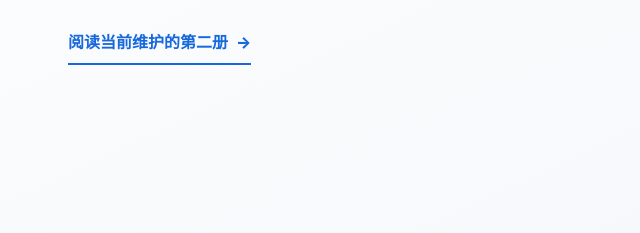
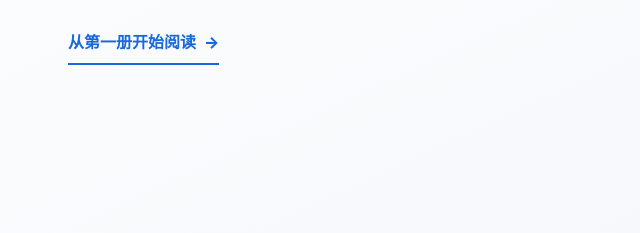
Before and after one commit to zhangleo-1983/ai-infrastructure-books, an Astro site: page / in a window 1280 px wide. Shown: the part 500-733 px from the top of the page, 0-640 px from the left. Built offline with nearby package versions, Linux system fonts and the light colour scheme; Astro itself is replaced by a stand-in of ours.

Commit message:
fix(home): start series from book one

```diff
--- a/src/data/books.ts
+++ b/src/data/books.ts
@@ -600,6 +600,14 @@ export function getPublicBooks(): BookDefinition[] {
   return allBooks.filter(isPublicBook);
 }
 
+export function getSeriesStartBook(): BookDefinition {
+  const firstReadableBook = books.find(isReadableBook);
+  if (!firstReadableBook) {
+    throw new Error("系列书籍注册表中必须有一本可阅读的起始图书。");
+  }
+  return firstReadableBook;
+}
+
 export function getFeaturedBook(): BookDefinition {
   const featured = books.find((book) => book.featured && isReadableBook(book));
   if (!featured) {
--- a/src/pages/index.astro
+++ b/src/pages/index.astro
@@ -3,6 +3,7 @@ import {
   books,
   bookStatusLabel,
   getFeaturedBook,
+  getSeriesStartBook,
   isReadableBook,
   seriesTitle,
 } from "../data/books";
@@ -11,6 +12,7 @@ import { bookHref } from "../lib/book-content";
 import { sitePath } from "../lib/site-path";
 
 const featuredBook = getFeaturedBook();
+const startBook = getSeriesStartBook();
 const routeBooks = books.filter((book) => book.id !== featuredBook.id);
 const featuredNumber = String(featuredBook.number).padStart(2, "0");
 ---
@@ -27,8 +29,8 @@ const featuredNumber = String(featuredBook.number).padStart(2, "0");
         从基础设施起步，再走向 AI 工作伙伴、Prompt、扩展能力、原型与评估。
         每一步都说明做什么、为什么、成功状态和失败判断。
       </p>
-      <a class="text-link" href={sitePath(bookHref(featuredBook))}>
-        阅读当前维护的{featuredBook.cover.navigationLabel} <span aria-hidden="true">→</span>
+      <a class="text-link" href={sitePath(bookHref(startBook))}>
+        从{startBook.cover.navigationLabel}开始阅读 <span aria-hidden="true">→</span>
       </a>
     </div>
     <div class="home-hero__number" aria-hidden="true">01—10</div>
```
Also changed, not shown: tests/unit/book-catalog.test.ts (+5 -0 lines).
